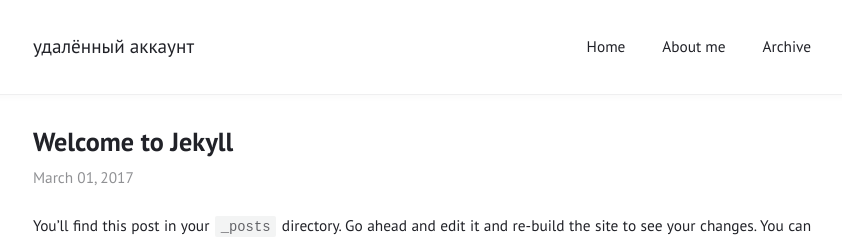
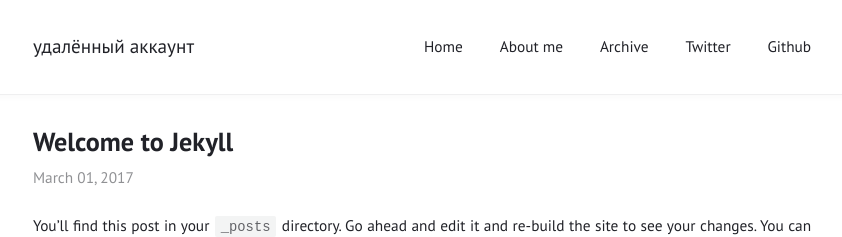
Before and after one commit to NtSanya/ntsanya.github.io, a Jekyll site: the page built from _posts/2017-03-01-welcome-to-jekyll.md, in a window 1280 px wide. Shown: the top 237 px of the page, without its empty margins (218-1060 px from the left). Built offline with Jekyll 4.4.1, drawn with Linux system fonts in a browser that asks for light colours.

Commit message:
update navbar

```diff
--- a/_config.yml
+++ b/_config.yml
@@ -26,6 +26,8 @@ navigation:                # accepts {file, title, url, icon, sidebaricon}
   - {file: "index.html", title: "Home"}
   - {file: "README.md", title: "About me"}
   - {file: "404.html", title: "Archive"}
+  - {url: "https://twitter.com/KiFastSyscall", title: Twitter}
+  - {url: "https://github.com/NtSanya", title: Github}
 
 external:                  # shows a footer with social links - for available icons see fontawesome.com/icons
   - {title: Mail, icon: envelope, url: "mailto:ntsanya@users.noreply.github.com"}
```
